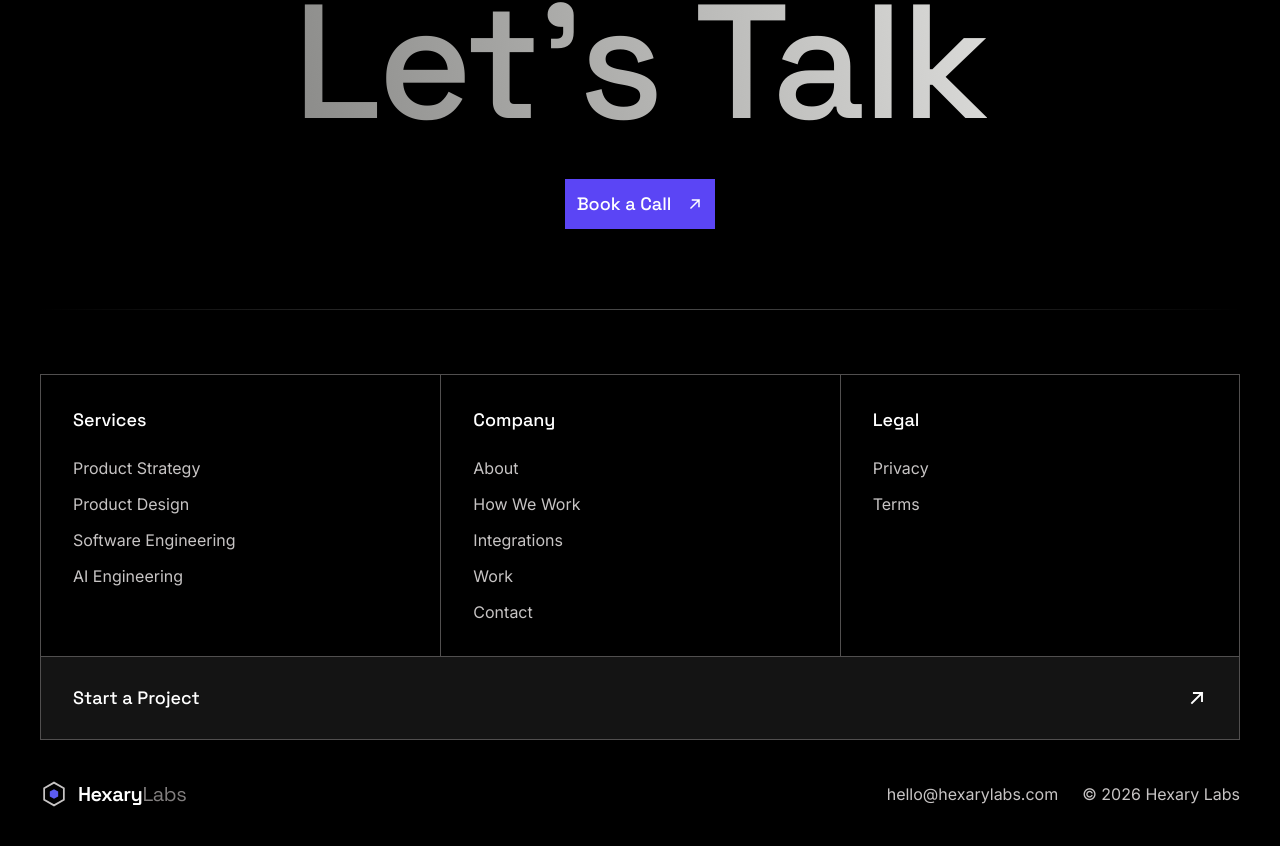
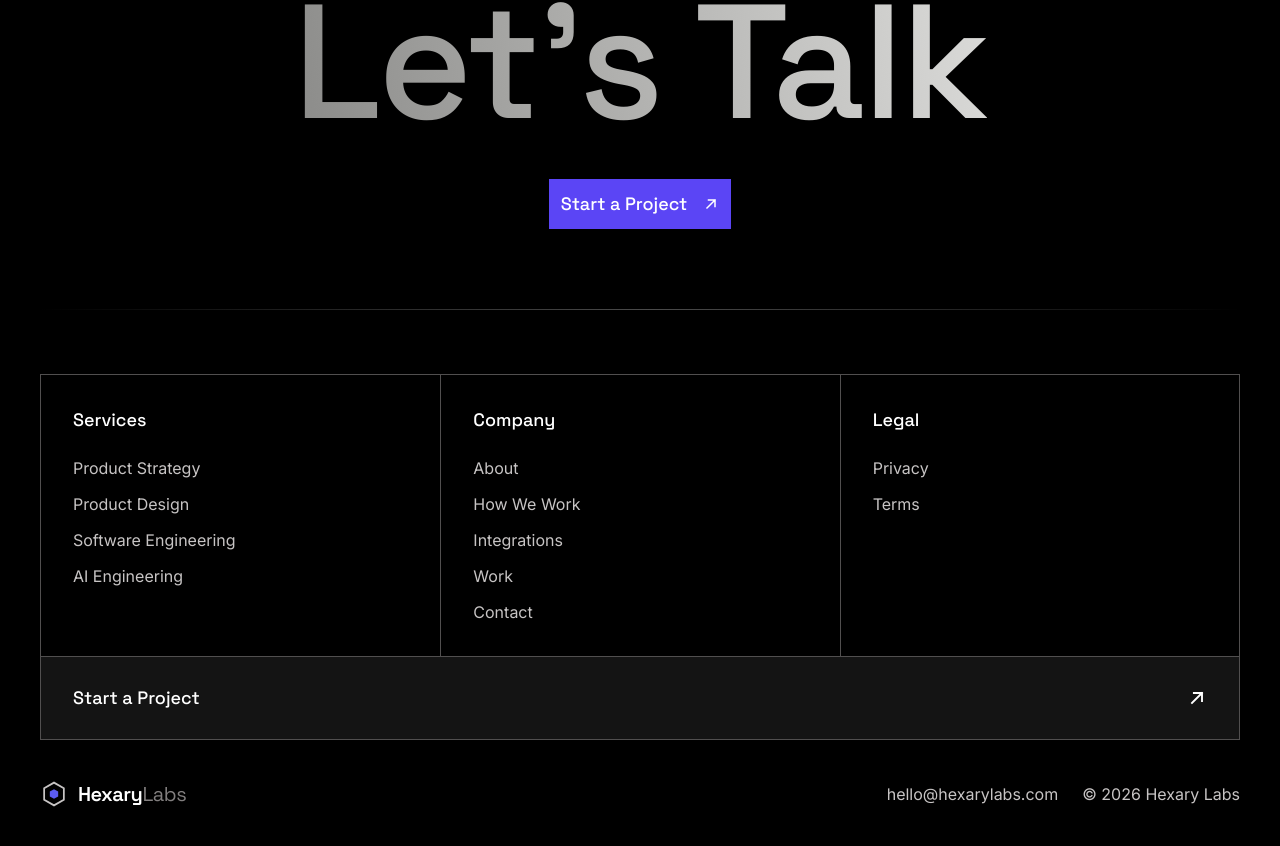
Before and after one commit to hexarylabs/hexarylabs.com, a Next.js app: page / in a window 1280 px wide. Shown: the part 4702-5548 px from the top of the page. Built offline with nearby package versions, Linux system fonts and the light colour scheme; no server answers.

Commit message:
Update call-to-action text from "Book a Call" to "Start a Project" across multiple components

```diff
--- a/src/app/about/page.tsx
+++ b/src/app/about/page.tsx
@@ -123,7 +123,7 @@ export default function AboutPage() {
               Let&rsquo;s talk about what you&rsquo;re building
             </h2>
             <Button href="/contact" variant="accent" size="lg">
-              Book a Call
+              Start a Project
             </Button>
           </div>
         </Container>
--- a/src/components/sections/CtaBand.tsx
+++ b/src/components/sections/CtaBand.tsx
@@ -18,7 +18,7 @@ export function CtaBand() {
             Let&rsquo;s Talk
           </h2>
           <Button href="/contact" variant="accent" size="lg">
-            Book a Call
+            Start a Project
           </Button>
         </div>
       </Container>
--- a/src/content/services.ts
+++ b/src/content/services.ts
@@ -442,8 +442,8 @@ export const servicesOverview = {
   },
   notSure: {
     heading: "Not sure which one fits?",
-    body: "Tell us where you're stuck on a short call and we'll tell you honestly what you actually need, even when that's less than what you asked about.",
-    cta: "Book a 20-Minute Call",
+    body: "Tell us where you're stuck and we'll tell you honestly what you actually need, even when that's less than what you asked about.",
+    cta: "Start a Project",
   },
   closing: {
     heading: "Tell us what you're building",
--- a/src/lib/homepageMarkdown.ts
+++ b/src/lib/homepageMarkdown.ts
@@ -82,7 +82,7 @@ export function buildHomepageMarkdown(): string {
     "",
   );
 
-  lines.push("## Let's Talk", "", "[Book a Call](/contact)", "", "---", "");
+  lines.push("## Let's Talk", "", "[Start a Project](/contact)", "", "---", "");
 
   lines.push(
     "Pages: [Services](/services) · [Work](/work) · [About](/about) · [Contact](/contact) · [Privacy](/privacy) · [Terms](/terms)",
```
